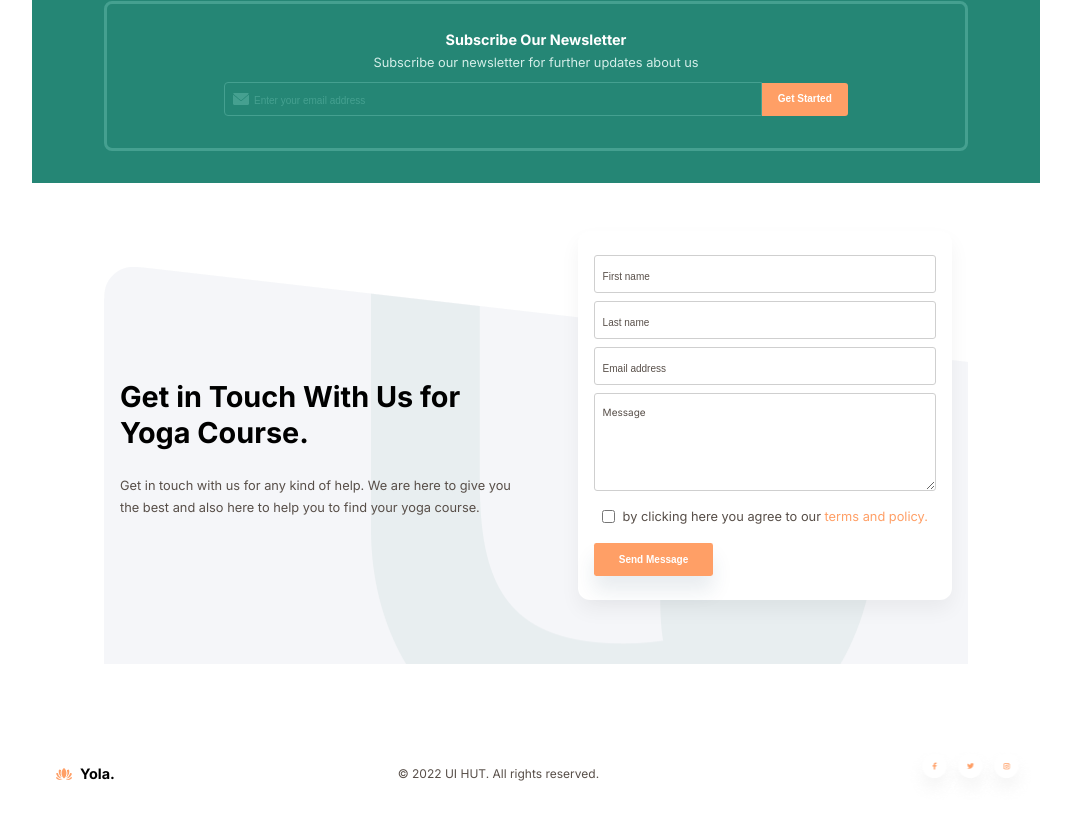
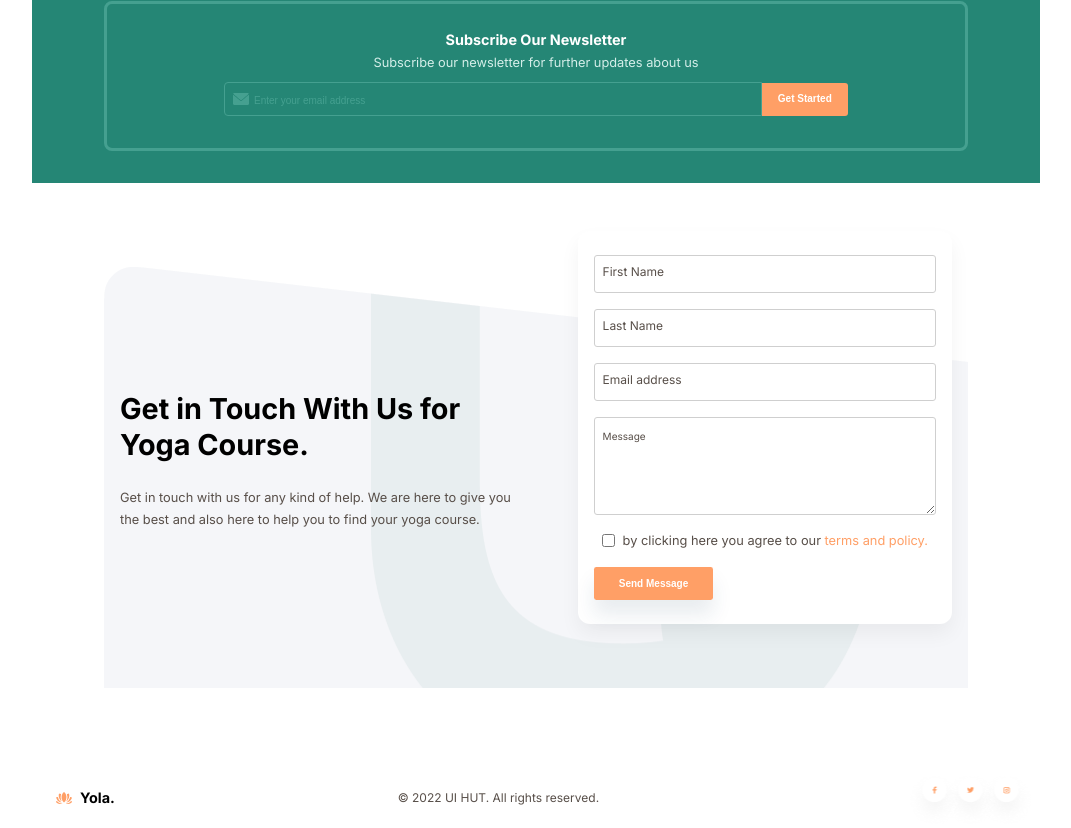
Before and after one commit to RopeJuve/YogaCourse, a React (Create React App) app: page / in a window 1280 px wide. Shown: the part 3874-4702 px from the top of the page, without its empty margins (104-1175 px from the left). Before the commit the page ends 4678 px from the top, so only its background shows below. Built offline with nearby package versions, Linux system fonts and the light colour scheme.

Commit message:
Form Validation

```diff
--- a/src/components/Form/Form.jsx
+++ b/src/components/Form/Form.jsx
@@ -6,20 +6,23 @@ const Form = () => {
     <div className="form__container" id="Contact">
       <div className="form__wrapper">
         <div className="form__heading">
-        <h1>Get in Touch With Us for Yoga Course.</h1>
-        <p>
-          Get in touch with us for any kind of help. We are here to give you the
-          best and also here to help you to find your yoga course.
-        </p>
+          <h1>Get in Touch With Us for Yoga Course.</h1>
+          <p>
+            Get in touch with us for any kind of help. We are here to give you
+            the best and also here to help you to find your yoga course.
+          </p>
         </div>
         <div className="form__form-wrapper">
-          <Input type="text" placeholder="First name" />
-          <Input type="text" placeholder="Last name" />
-          <Input type="email" placeholder="Email address" />
-          <textarea rows="4" placeholder="Message" wrap="soft" />
+          <Input type="text" name='First Name'/>
+          <Input type="text" name='Last Name'/>
+          <Input type="email" name='Email address'/>
+          <textarea rows="4" placeholder="Message"name="soft" />
           <div className="checked-box">
-            <Input type="checkbox" placeholder="" />
-            <p>by clicking here you agree to our <a href="/">terms and policy.</a></p>
+            <Input type="checkbox" label="" name=''/>
+            <p>
+              by clicking here you agree to our{" "}
+              <a href="/">terms and policy.</a>
+            </p>
           </div>
           <button>Send Message</button>
         </div>
--- a/src/components/Form/Input.css
+++ b/src/components/Form/Input.css
@@ -1,9 +1,32 @@
 .input__wrapper {
+    position: relative;
     padding: 0.5rem;
     border: 1px solid #CFCFCF;
     border-radius: 3.01613px;
+    transition: border 0.3s ease-in-out;
+}
+.error{
+    font-size: 0.5rem;
+    color: red;
+    margin: -0.5rem 0.5rem;
 }
 
+.input__wrapper.input-error{
+    border: 1px solid red;
+}
+
+.input__wrapper.correct{
+    border: 1px solid green;
+}
+
+.input__wrapper.correct> label{
+    transform: translate(-0.2rem, -1rem);
+    color: green;
+}
+.input__wrapper.input-error > label{
+    transform: translate(-0.2rem, -1rem);
+    color: red;
+}
 .border-none{
     border: none;
 }
@@ -14,9 +37,25 @@
     color: #584F49;
 }
 
-.input__wrapper>input::placeholder {
+.input__wrapper > label{
+    position: absolute;
+    /* transform: translate(-0.2rem, -1rem); */
+    font-size: 0.75rem;
     color: #584F49;
-    font-weight: 400;
-    font-size: 10px;
-    line-height: 20px;
+    background: white;
+    transition: transform 0.3 ease-in-out;
+    pointer-events: none;
 }
+
+.input__wrapper.animate{
+    border: 1px solid #FF9F66;
+}
+
+.input__wrapper.animate > label{
+    transform: translate(-0.2rem, -1rem);
+    color: #FF9F66;
+}
+
+.input__wrapper.blur > label{
+    transform: translate(-0.2rem, -1rem);
+}
--- a/src/components/Form/Input.jsx
+++ b/src/components/Form/Input.jsx
@@ -1,13 +1,43 @@
-import './Input.css'
+import { useState, useRef } from "react";
+import "./Input.css";
 
-const Input = ({type, placeholder}) => {
-    const border = placeholder === '' ? 'border-none' : ''
+const Input = ({ type, name }) => {
+  const inputRef = useRef(null);
+  const [value, setValue] = useState("");
+  const [wrapper, setWrapper] = useState("");
+  const [error, setError] = useState("");
+  const border = name === "" ? "border-none" : "";
+  const none = name === "" ? "p-none" : "error";
+
+  const handelChange = (e) => {
+    setValue(e.target.value);
+
+    if (inputRef.current.checkValidity()) {
+      setWrapper("input__wrapper correct");
+    } else {
+      setWrapper("input__wrapper input-error");
+      setError(`You need to enter valid ${e.target.name}`);
+    }
+  };
 
   return (
-    <div className={`input__wrapper  ${border}`}>
-      <input type={type} placeholder={placeholder} />
-    </div>
+    <>
+      <div className={wrapper === "" ? ` input__wrapper ${border}` : wrapper}>
+        <label>{name}</label>
+        <input
+          ref={inputRef}
+          type={type}
+          name={name}
+          value={value}
+          onFocus={() => setWrapper("input__wrapper animate")}
+          onChange={handelChange}
+          onBlur={() => setWrapper("input__wrapper blur")}
+          required={name === "" ? false : true}
+        />
+      </div>
+      <p className={none}>{error}</p>
+    </>
   );
-}
+};
 
-export default Input
+export default Input;
```
